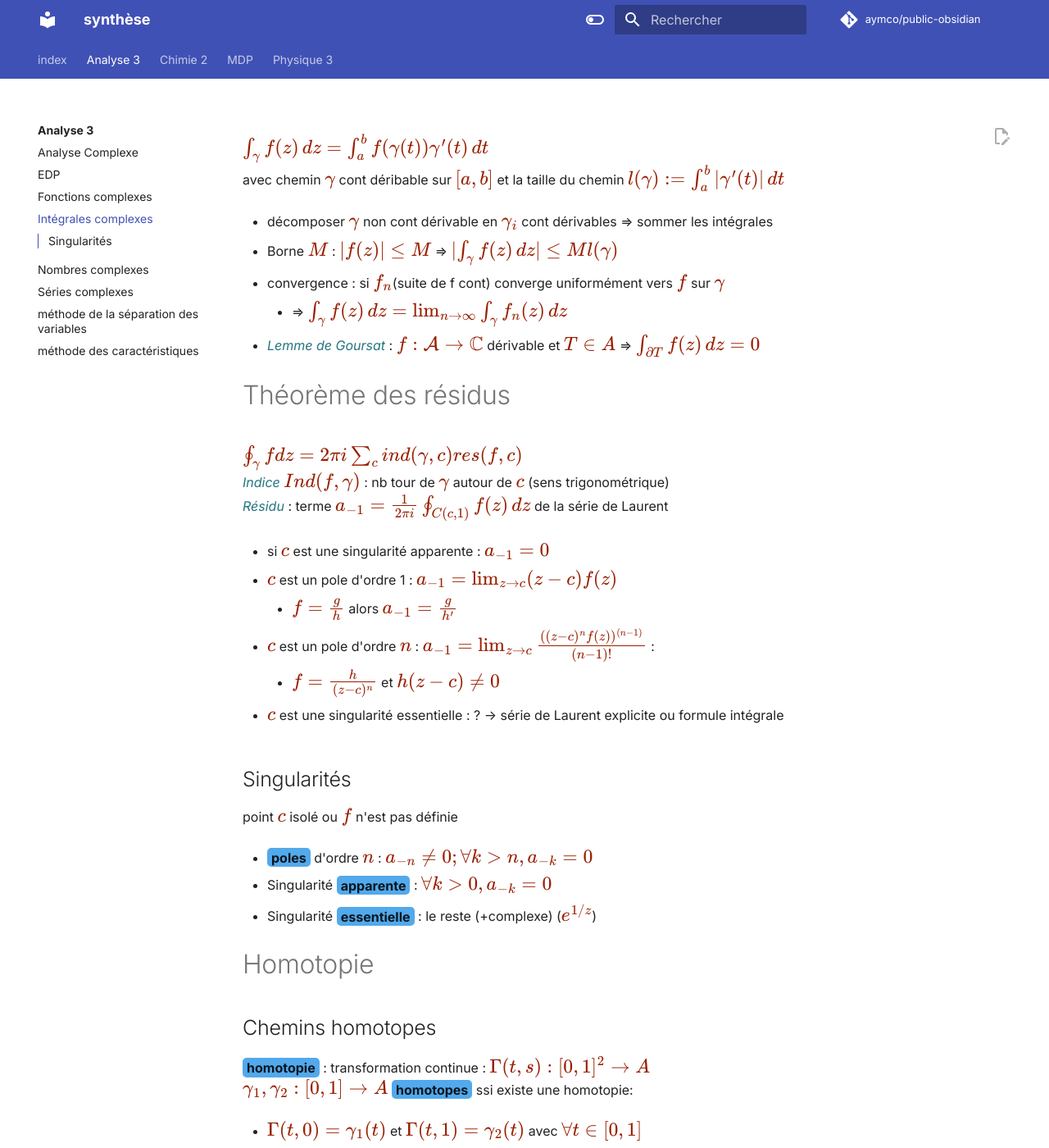
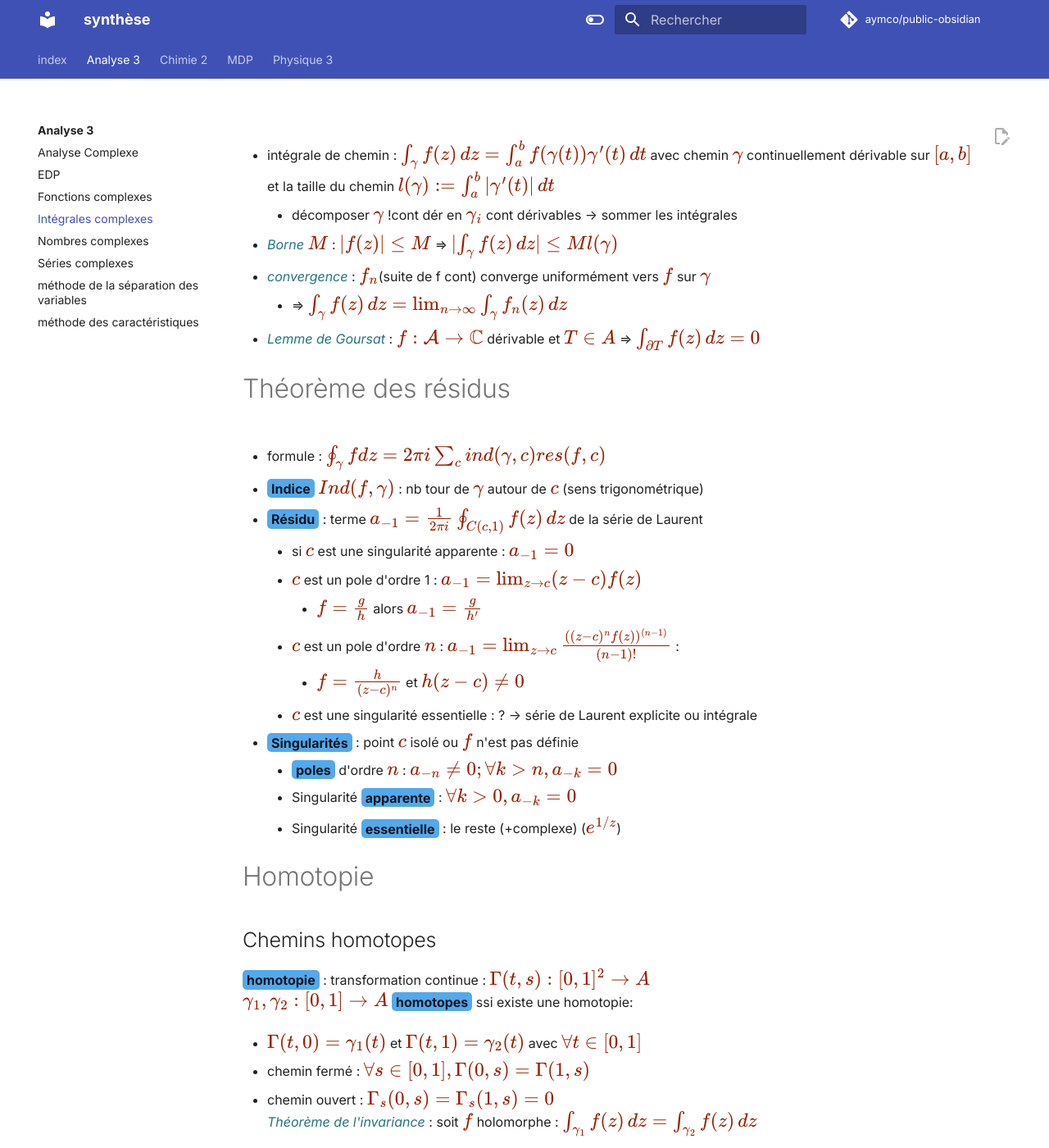
Before and after one commit to Aymco/public-obsidian, an MkDocs documentation site: the page built from docs/Analyse 3/Intégrales complexes.md, in a window 1280 px wide and 1400 px high. Shown: the whole window at 82% size. Built offline with MkDocs 1.6.1 and Material for MkDocs 9.7.7, drawn with Linux system fonts in a browser that asks for light colours; comment, search, counter and statistics services are not loaded.

Commit message:
PUSH NOTE : Intégrales complexes.md

```diff
--- a/docs/Analyse 3/Intégrales complexes.md
+++ b/docs/Analyse 3/Intégrales complexes.md
@@ -8,41 +8,34 @@ updated: 2024-01-06
 title: Intégrales complexes
 ---
 
-$\int _{\gamma}f(z) \, dz=\int_{a}^{b} f(\gamma(t))\gamma'(t) \, dt$
-avec chemin $\gamma$ cont déribable sur $[a,b]$ et la taille du chemin $l(\gamma):=\int_{a}^{b}|\gamma'(t)|  \, dt$
 
-- décomposer $\gamma$ non cont dérivable en $\gamma_{i}$ cont dérivables ⇒ sommer les intégrales
+- intégrale de chemin : $\int _{\gamma}f(z) \, dz=\int_{a}^{b} f(\gamma(t))\gamma'(t) \, dt$ avec chemin $\gamma$ continuellement dérivable sur $[a,b]$ et la taille du chemin $l(\gamma):=\int_{a}^{b}|\gamma'(t)|  \, dt$
+	- décomposer $\gamma$ !cont dér en $\gamma_{i}$ cont dérivables → sommer les intégrales
 
-- Borne $M$ : $|f(z)| \leq M$ ⇒ $|\int_{\gamma}f(z)  \, dz|\leq Ml(\gamma)$
+- *Borne* $M$ : $|f(z)| \leq M$ ⇒ $|\int_{\gamma}f(z)  \, dz|\leq Ml(\gamma)$
 
-- convergence :  si $f_{n}$(suite de f cont) converge uniformément vers $f$ sur $\gamma$
+- *convergence* : $f_{n}$(suite de f cont) converge uniformément vers $f$ sur $\gamma$
 	- ⇒ $\int _{\gamma}f(z) \, dz=\lim_{ n \to \infty }\int _{\gamma}f_{n}(z) \, dz$
 
 - *Lemme de Goursat* : $f:\mathcal{A}\to \mathbb{C}$  dérivable et  $T\in A$ ⇒ $\int _{\partial T}f(z) \, dz=0$
-
 # Théorème des résidus
 
-$\oint_{\gamma}fdz=2\pi i\sum_{c}^{}ind(\gamma,c)res(f,c)$
-*Indice* $Ind(f,\gamma)$ : nb tour de $\gamma$ autour de $c$ (sens trigonométrique)
-*Résidu* : terme $a_{-1}=\frac{1}{2\pi i}\oint_{C(c,1)} f(z)\,dz$ de la série de Laurent
+- formule : $\oint_{\gamma}fdz=2\pi i\sum_{c}^{}ind(\gamma,c)res(f,c)$
 
-- si $c$ est une singularité apparente : $a_{-1}=0$
+- **Indice** $Ind(f,\gamma)$ : nb tour de $\gamma$ autour de $c$ (sens trigonométrique)
 
-- $c$ est un pole d'ordre 1 : $a_{-1}=\lim_{ z \to c }(z-c)f(z)$
-	- $f=\frac{g}{h}$ alors $a_{-1}=\frac{g}{h'}$
+- **Résidu** : terme $a_{-1}=\frac{1}{2\pi i}\oint_{C(c,1)} f(z)\,dz$ de la série de Laurent
+	- si $c$ est une singularité apparente : $a_{-1}=0$
+	- $c$ est un pole d'ordre 1 : $a_{-1}=\lim_{ z \to c }(z-c)f(z)$
+		- $f=\frac{g}{h}$ alors $a_{-1}=\frac{g}{h'}$
+	- $c$ est un pole d'ordre $n$ : $a_{-1}=\lim_{ z \to c } \frac{((z-c)^nf(z))^{(n-1)}}{(n-1)!}$ :
+		- $f=\frac{h}{(z-c)^n}$ et $h(z-c)\neq 0$
+	- $c$ est une singularité essentielle : ? → série de Laurent explicite ou intégrale
 
-- $c$ est un pole d'ordre $n$ : $a_{-1}=\lim_{ z \to c } \frac{((z-c)^nf(z))^{(n-1)}}{(n-1)!}$ :
-	- $f=\frac{h}{(z-c)^n}$ et $h(z-c)\neq 0$
-
-- $c$ est une singularité essentielle : ? → série de Laurent explicite ou formule intégrale
-## Singularités
-point $c$ isolé ou $f$ n'est pas définie
-
-- **poles** d'ordre $n$ : $a_{-n}\neq 0; \forall k>n, a_{-k}=0$
-
-- Singularité **apparente** : $\forall k>0,a_{-k}=0$
-
-- Singularité **essentielle** : le reste (+complexe) ($e^{1/z}$)
+- **Singularités** : point $c$ isolé ou $f$ n'est pas définie
+	- **poles** d'ordre $n$ : $a_{-n}\neq 0; \forall k>n, a_{-k}=0$
+	- Singularité **apparente** : $\forall k>0,a_{-k}=0$
+	- Singularité **essentielle** : le reste (+complexe) ($e^{1/z}$)
 # Homotopie
 
 ## Chemins homotopes
@@ -59,7 +52,7 @@ $\gamma_{1},\gamma_{2}:[0,1]\to A$ **homotopes** ssi existe une homotopie:
 $f$ primitivable : $F'=f$ :
 
 - $\int _{\Gamma}f(z) \, dz=F(\gamma(b))-F(\gamma(a))$
-
+ı
 Ensemble **étoilé** en $z_{0}$ : $\forall z\in D$ chemin droit $c:z_{0}\to z$, $c\in D$
 $\mathcal{A}\in \mathbb{C}$ ouvert, étoilé, $f:\mathcal{A}\to \mathbb{C}$ dérivable : $F(z):=\int_{z_{0}}^{z} f(x) \, dw$
 	⇒$F'(z)=f(z)$
```
